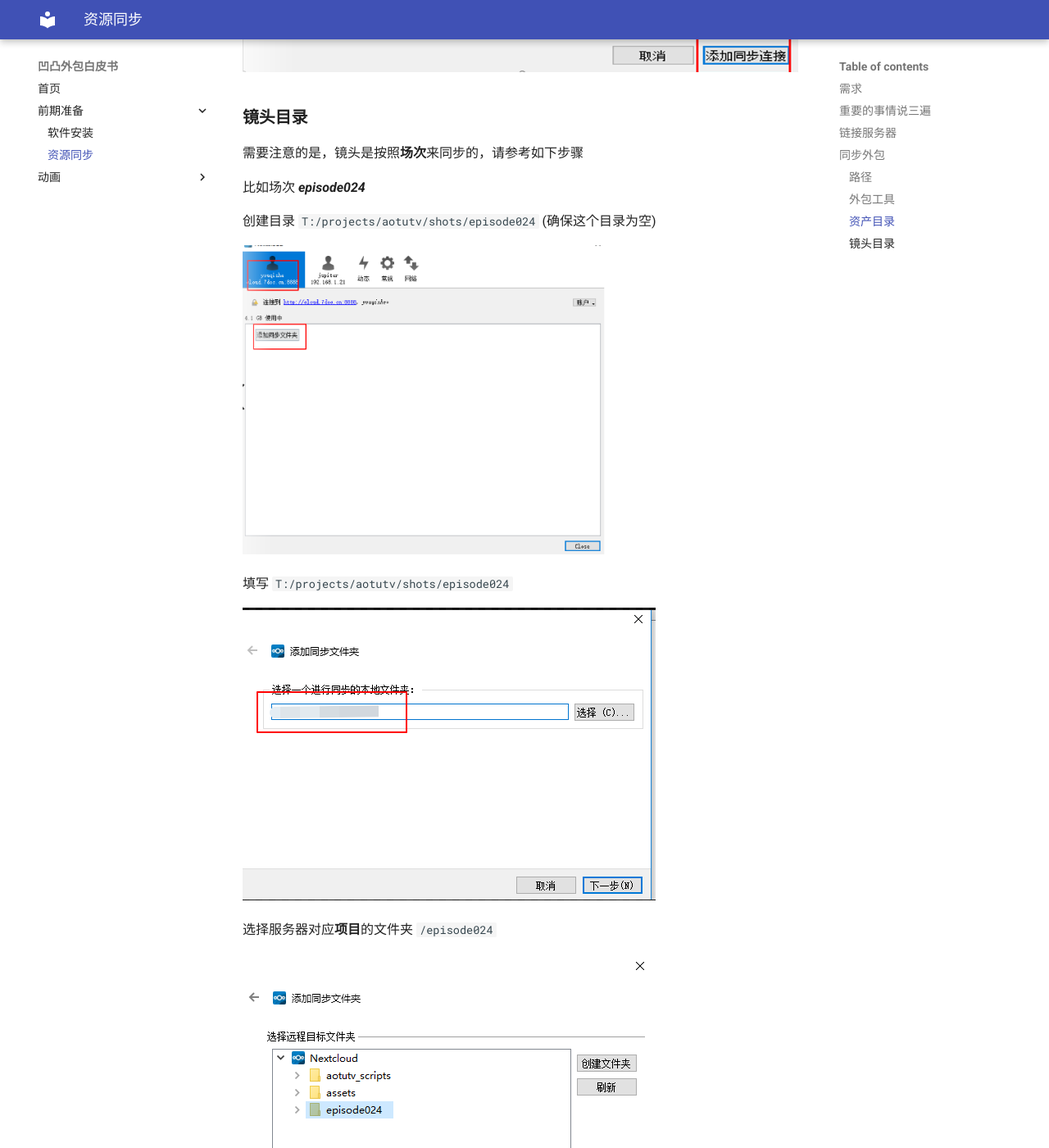
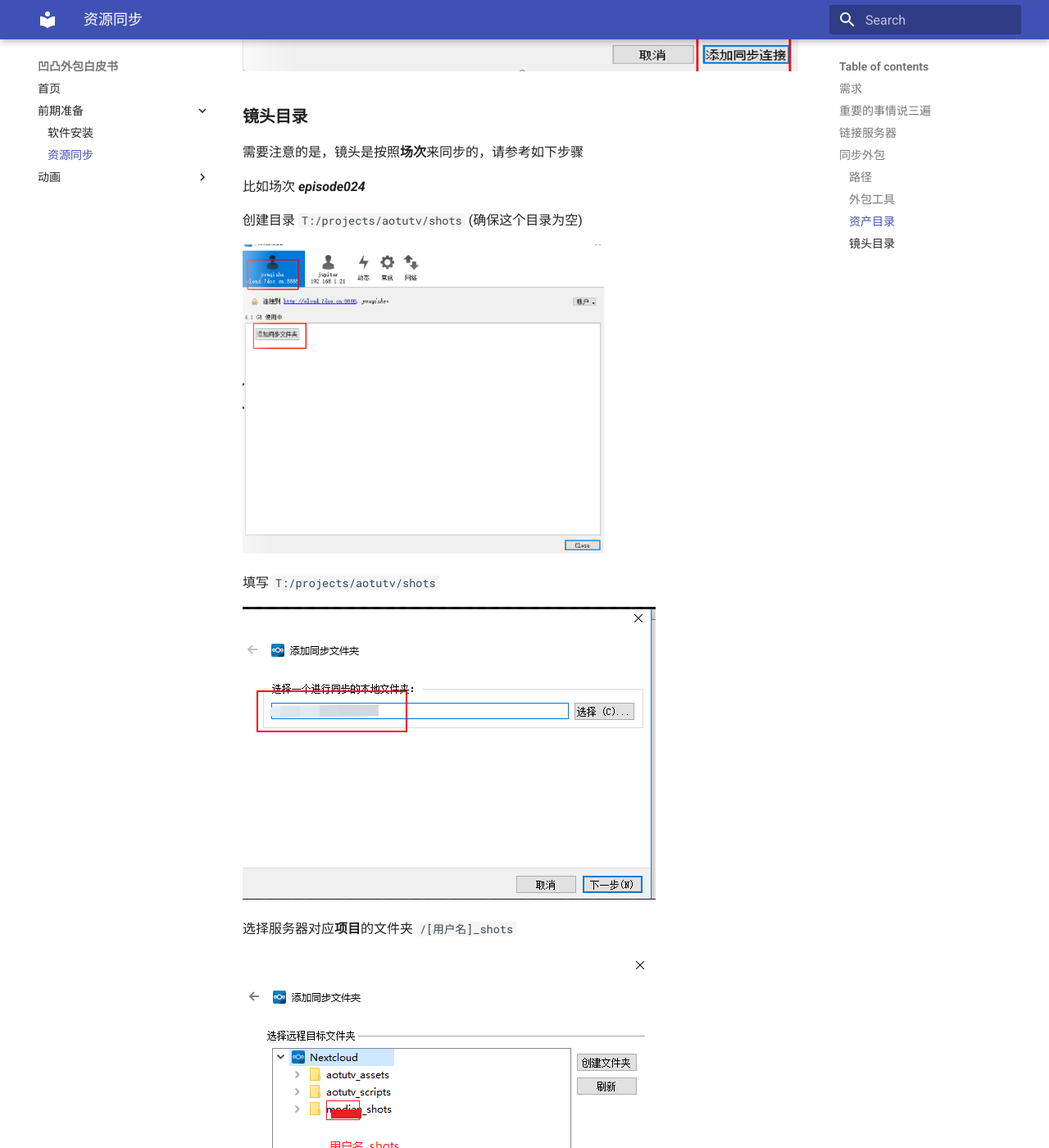
Before and after one commit to heylenz/aotudoc, an MkDocs documentation site: the page built from docs/设置同步.md, in a window 1280 px wide and 1400 px high, scrolled down 5845 px. Shown: the whole window at 82% size. Built offline with MkDocs 1.6.1 and Material for MkDocs 9.7.7, drawn with Linux system fonts in a browser that asks for light colours; some of the changed text lies outside the part shown.

Commit message:
git 修改

```diff
--- a/docs/设置同步.md
+++ b/docs/设置同步.md
@@ -48,7 +48,7 @@
 
 填写 `T:/projects/aotutv/scripts`
 
-![5](images/16.png)
+![5](images/20.png)
 
 选择服务器对应项目的文件夹 `/aotutv_scripts`
 
@@ -69,11 +69,11 @@
 
 ![5](images/5.png)
 
-选择服务器对应项目的文件夹 `/[项目]/assets`
+选择服务器对应项目的文件夹 `/[项目]_assets`
 
-![15](images/15.png)
+![15](images/21.png)
 
-确认文件夹 `/assets`，点击添加同步链接
+确认文件夹 `/[项目]_assets`，点击添加同步链接
 
 ![7](images/7.png)
 
@@ -83,14 +83,14 @@
 
 比如场次 ***episode024***
 
-创建目录 `T:/projects/aotutv/shots/episode024` (确保这个目录为空)
+创建目录 `T:/projects/aotutv/shots` (确保这个目录为空)
 
 ![4](images/4.png)
 
-填写 `T:/projects/aotutv/shots/episode024`
+填写 `T:/projects/aotutv/shots`
 
 ![5](images/5.png)
 
-选择服务器对应**项目**的文件夹 `/episode024`
+选择服务器对应**项目**的文件夹 `/[用户名]_shots`
 
-![19](images/19.png)
+![19](images/22.png)
--- a/mkdocs.yml
+++ b/mkdocs.yml
@@ -14,10 +14,4 @@
 extra:
     version: 1.0
 
-plugins:
-    - pdf-export:
-        verbose: true
-        media_type: print
-        enabled_if_env: ENABLE_PDF_EXPORT
-
 theme: material
```
Also changed, not shown: docs/index.md (+5 -0 lines), docs/images/20.png (added), docs/images/21.png (added), docs/images/22.png (added).
